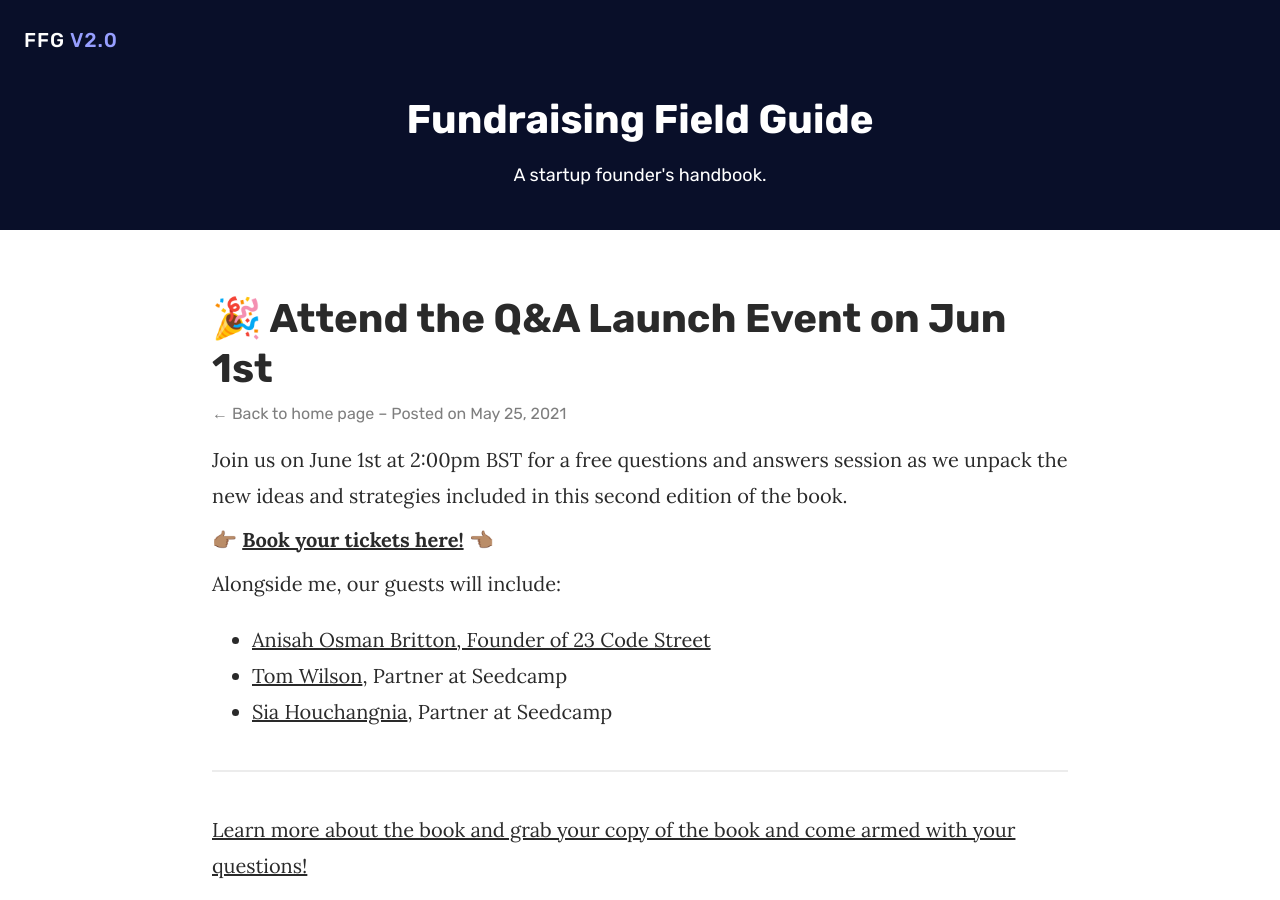
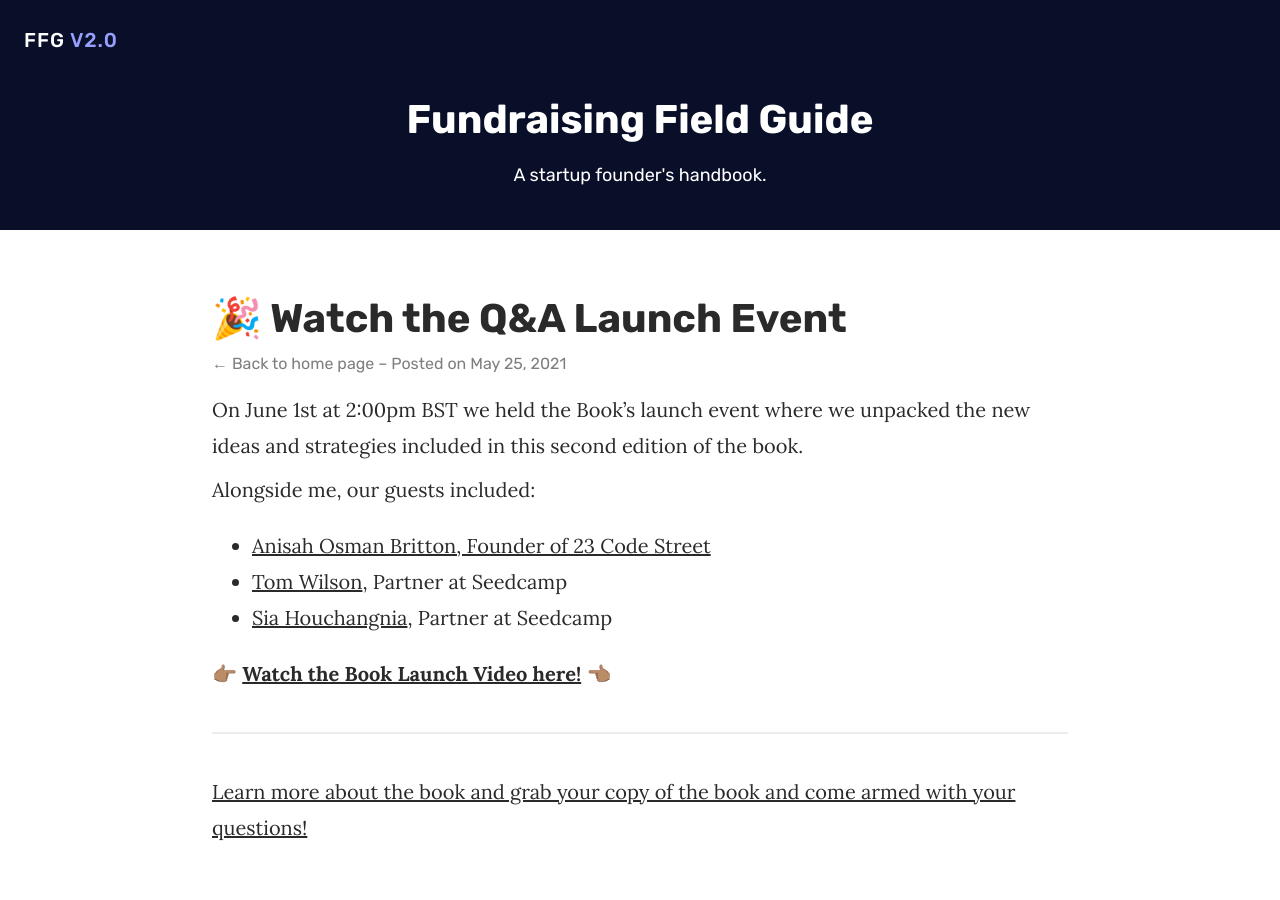
Before and after one commit to matthewcobb/ffg, a Jekyll site: the page built from _posts/2021-04-30-another-post.md, in a window 1280 px wide and 900 px high. Built offline with Jekyll 4.4.1, drawn with Linux system fonts in a browser that asks for light colours.

Commit message:
Update from Forestry.io Carlos Espinal updated _posts/2021-04-30-another-post.md

```diff
--- a/_posts/2021-04-30-another-post.md
+++ b/_posts/2021-04-30-another-post.md
@@ -1,20 +1,20 @@
 ---
-title: "\U0001F389 Attend the Q&A Launch Event on Jun 1st"
+title: "\U0001F389 Watch the Q&A Launch Event"
 date: 2021-05-25T13:10:00.000+00:00
 layout: post
 featured_image: ''
 
 ---
-Join us on June 1st at 2:00pm BST for a free questions and answers session as we unpack the new ideas and strategies included in this second edition of the book.
+On June 1st at 2:00pm BST we held the Book's launch event where we unpacked the new ideas and strategies included in this second edition of the book.
 
-👉🏽 [**Book your tickets here!**](https://sdca.mp/Fieldguide_21) 👈🏽
-
-Alongside me, our guests will include:
+Alongside me, our guests included:
 
 * [Anisah Osman Britton, Founder of 23 Code Street](https://www.linkedin.com/in/anisahob/)
 * [Tom Wilson](https://www.linkedin.com/in/tomwilsonseedcamp/), Partner at Seedcamp
 * [Sia Houchangnia](https://www.linkedin.com/in/siahouchangnia/), Partner at Seedcamp
 
+👉🏽 [**Watch the Book Launch Video here!**](https://sdca.mp/3v2CrZP "Launch Event") 👈🏽
+
 ***
 
 [Learn more about the book and grab your copy of the book and come armed with your questions!](https://www.fundraisingfieldguide.com/posts/launch-post/)
```
